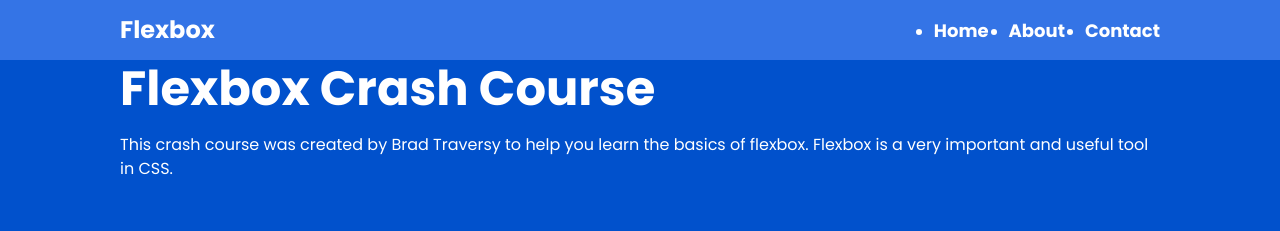
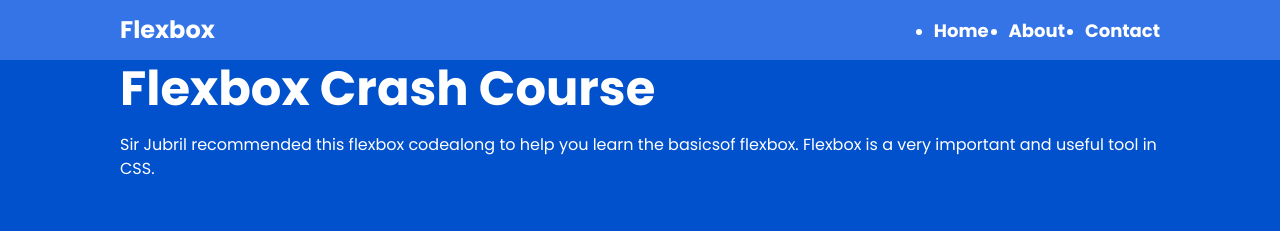
Before and after one commit to Hope40x/FlexCodeAlong, a plain HTML site: page index.html in a window 1280 px wide. Shown: the top 231 px of the page. Drawn offline with Linux system fonts and the light colour scheme.

Commit message:
first commit

```diff
--- a/index.html
+++ b/index.html
@@ -31,11 +31,9 @@ font-awesome/5.15.2/css/all.min.css"/>
         <div>
         <h1>Flexbox Crash Course</h1>
         <p>
-          This crash course was created by Brad
-          Traversy to help you learn the basics
-          of flexbox. Flexbox is a very
-          important and useful tool in
-          CSS.
+          Sir Jubril recommended this flexbox codealong to help
+           you learn the basicsof flexbox. Flexbox is a very
+          important and useful tool in CSS.
         </p>
     </div>
     <img src="grid.img" alt=""/>
```
